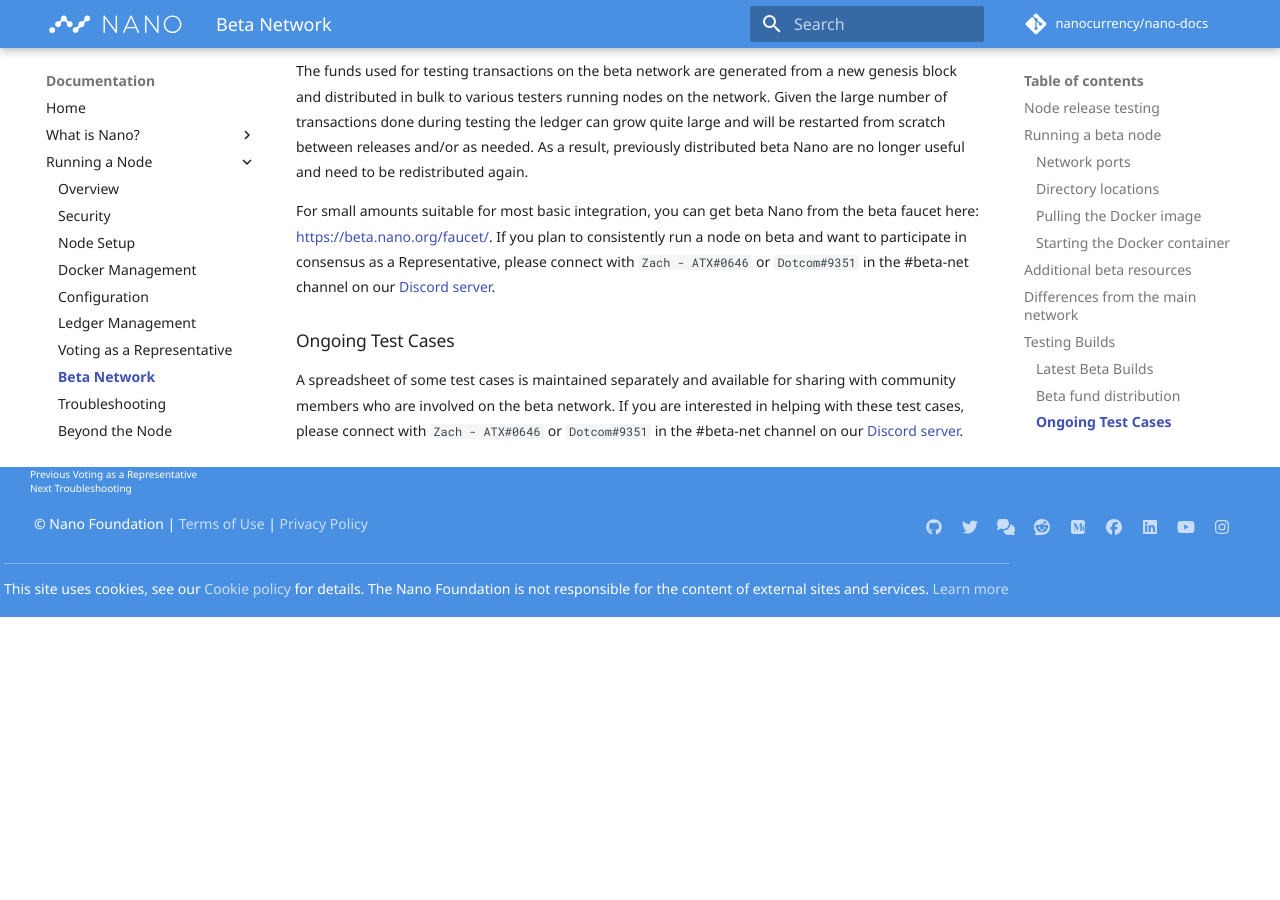
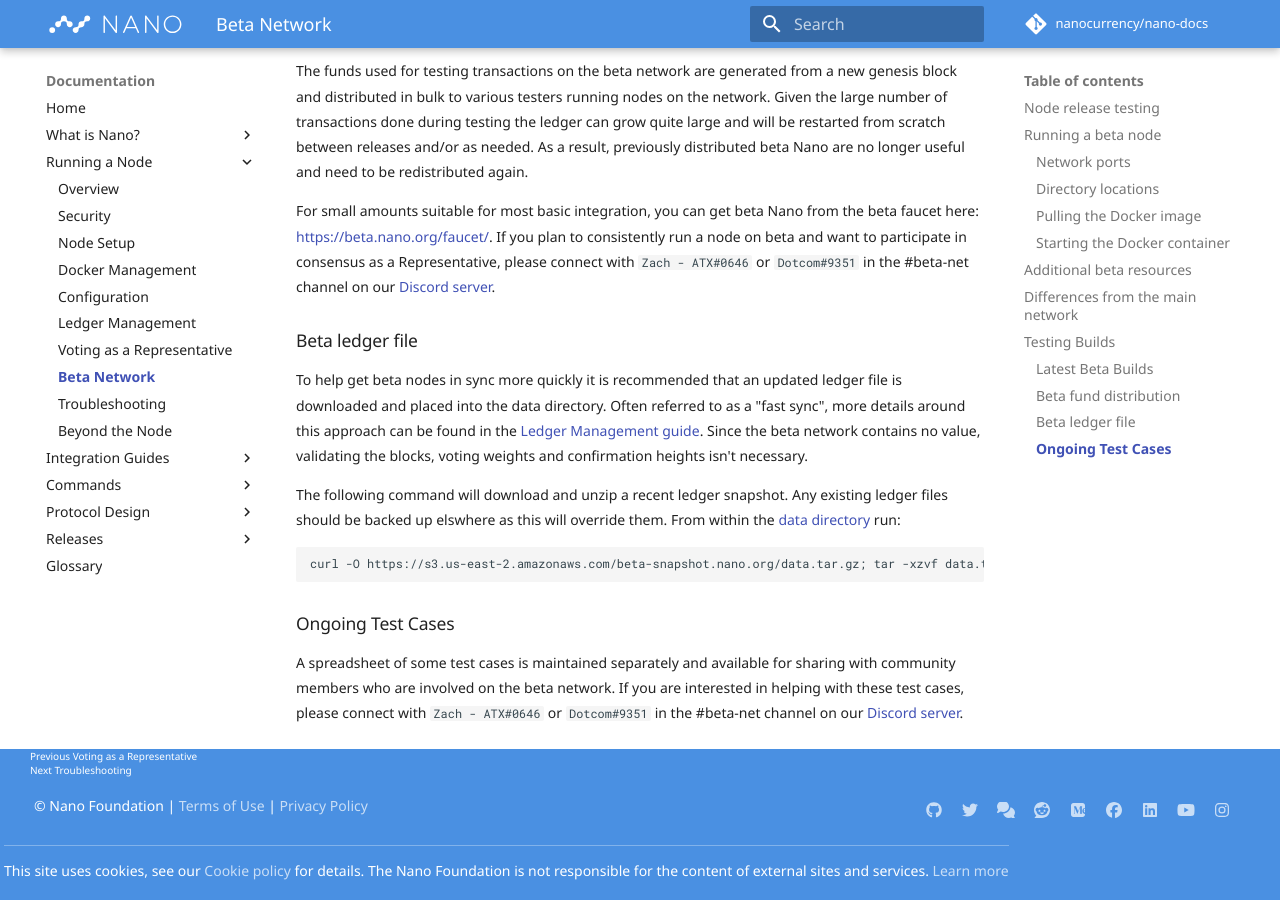
Before and after one commit to nanocurrency/nano-docs, an MkDocs documentation site: the page built from docs/running-a-node/beta-network.md, in a window 1280 px wide and 900 px high, scrolled down 4077 px. Built offline with MkDocs 1.6.1 and Material for MkDocs 9.7.7, drawn with Linux system fonts in a browser that asks for light colours; comment, search, counter and statistics services are not loaded; before the commit the page ends 4694 px from its top, so only the background shows below that.

Commit message:
Add beta ledger file details (#324)

````diff
--- a/docs/running-a-node/beta-network.md
+++ b/docs/running-a-node/beta-network.md
@@ -114,5 +114,15 @@
 
 For small amounts suitable for most basic integration, you can get beta Nano from the beta faucet here: https://beta.nano.org/faucet/. If you plan to consistently run a node on beta and want to participate in consensus as a Representative, please connect with `Zach - ATX#0646` or `Dotcom#9351` in the #beta-net channel on our [Discord server](https://chat.nano.org).
 
+### Beta ledger file
+
+To help get beta nodes in sync more quickly it is recommended that an updated ledger file is downloaded and placed into the data directory. Often referred to as a "fast sync", more details around this approach can be found in the [Ledger Management guide](ledger-management.md#downloaded-ledger-files). Since the beta network contains no value, validating the blocks, voting weights and confirmation heights isn't necessary.
+
+The following command will download and unzip a recent ledger snapshot. Any existing ledger files should be backed up elswhere as this will override them. From within the [data directory](#directory-locations) run:
+
+```
+curl -O https://s3.us-east-2.amazonaws.com/beta-snapshot.nano.org/data.tar.gz; tar -xzvf data.tar.gz; rm -fr data.tar.gz
+```
+
 ### Ongoing Test Cases
 A spreadsheet of some test cases is maintained separately and available for sharing with community members who are involved on the beta network.  If you are interested in helping with these test cases, please connect with `Zach - ATX#0646` or `Dotcom#9351` in the #beta-net channel on our [Discord server](https://chat.nano.org).
````
